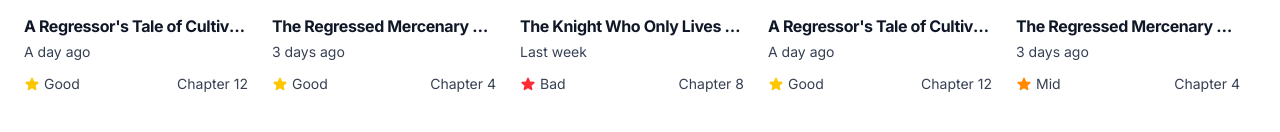
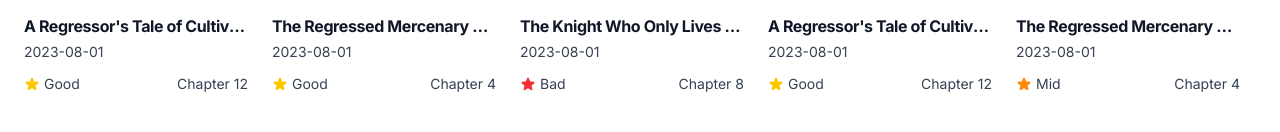
Before and after one commit to Rex-Z-z/Infinite-Scroll-Project, a Next.js app: page /user/home in a window 1280 px wide. Shown: the part 424-556 px from the top of the page. Built offline with nearby package versions, Linux system fonts and the light colour scheme.

Commit message:
Update Data

```diff
--- a/app/user/home/components/library.tsx
+++ b/app/user/home/components/library.tsx
@@ -100,10 +100,10 @@ const LibraryRead = () => {
                             <p className="mb-3 text-sm font-normal text-gray-700 dark:text-gray-400">{read.lastRead}</p>
                             <div className='flex flex-row justify-between text-sm font-normal text-gray-700 dark:text-gray-400'>
                                 <div className='flex flex-row gap-1'>
-                                    <svg xmlns="http://www.w3.org/2000/svg" viewBox="0 0 24 24" fill="currentColor" className={statusColorMap[read.status] || 'text-gray-400 size-4 mt-0.5'}>
+                                    <svg xmlns="http://www.w3.org/2000/svg" viewBox="0 0 24 24" fill="currentColor" className={statusColorMap[read.rating] || 'text-gray-400 size-4 mt-0.5'}>
                                     <path fillRule="evenodd" d="M10.788 3.21c.448-1.077 1.976-1.077 2.424 0l2.082 5.006 5.404.434c1.164.093 1.636 1.545.749 2.305l-4.117 3.527 1.257 5.273c.271 1.136-.964 2.033-1.96 1.425L12 18.354 7.373 21.18c-.996.608-2.231-.29-1.96-1.425l1.257-5.273-4.117-3.527c-.887-.76-.415-2.212.749-2.305l5.404-.434 2.082-5.005Z" clipRule="evenodd" />
                                     </svg>
-                                    <p>{read.status}</p>
+                                    <p>{read.rating}</p>
                                 </div>
                                 <p>{read.chapter}</p>
                             </div>
--- a/app/user/home/components/mock-data.tsx
+++ b/app/user/home/components/mock-data.tsx
@@ -1,13 +1,13 @@
 import { ReadItem } from './types';
 
 export const mockReads: ReadItem[] = [
-  { id: 1, type: "manga", imageUrl: "/pictures/image.png", title: "A Regressor's Tale of Cultivation", lastRead: "A day ago", status: "Good", chapter: "Chapter 12", date: "2023-08-01" },
-  { id: 2, type: "manhua", imageUrl: "/pictures/image2.png", title: "The Regressed Mercenary Has a Plan", lastRead: "3 days ago", status: "Good", chapter: "Chapter 4", date: "2023-08-01"  },
-  { id: 3, type: "manhwa",  imageUrl: "/pictures/image3.png", title: "The Knight Who Only Lives Today", lastRead: "Last week", status: "Bad", chapter: "Chapter 8", date: "2023-08-01"  },
-  { id: 4, type: "manga", imageUrl: "/pictures/image.png", title: "A Regressor's Tale of Cultivation", lastRead: "A day ago", status: "Good", chapter: "Chapter 12", date: "2023-08-01"  },
-  { id: 5, type: "manhua", imageUrl: "/pictures/image2.png", title: "The Regressed Mercenary Has a Plan", lastRead: "3 days ago", status: "Mid", chapter: "Chapter 4", date: "2023-08-01"  },
-  { id: 6, type: "manhwa", imageUrl: "/pictures/image3.png", title: "The Knight Who Only Lives Today", lastRead: "Last week", status: "Mid", chapter: "Chapter 8", date: "2023-08-01"  },
-  { id: 7, type: "manga", imageUrl: "/pictures/image5.png", title: "A Regressor's Tale of Cultivation", lastRead: "A day ago", status: "Good", chapter: "Chapter 12", date: "2023-08-01"  },
-  { id: 8, type: "manhua", imageUrl: "/pictures/image4.png", title: "The Regressed Mercenary Has a Plan", lastRead: "3 days ago", status: "Mid", chapter: "Chapter 4", date: "2023-08-01"  },
-  { id: 9, type: "manhwa", imageUrl: "/pictures/image.png", title: "The Knight Who Only Lives Today", lastRead: "Last week", status: "Mid", chapter: "Chapter 8", date: "2023-08-01"  },
+  { id: 1, type: "manga", imageUrl: "/pictures/image.png", title: "A Regressor's Tale of Cultivation", desc:"", lastRead: "2023-08-01", status: "Ongoing", rating: "Good", chapter: "Chapter 12" },
+  { id: 2, type: "manhua", imageUrl: "/pictures/image2.png", title: "The Regressed Mercenary Has a Plan", desc:"", lastRead: "2023-08-01", status: "Ongoing", rating: "Good", chapter: "Chapter 4"  },
+  { id: 3, type: "manhwa",  imageUrl: "/pictures/image3.png", title: "The Knight Who Only Lives Today", desc:"", lastRead: "2023-08-01", status: "Ongoing", rating: "Bad", chapter: "Chapter 8"  },
+  { id: 4, type: "manga", imageUrl: "/pictures/image.png", title: "A Regressor's Tale of Cultivation", desc:"", lastRead: "2023-08-01", status: "Ongoing", rating: "Good", chapter: "Chapter 12"  },
+  { id: 5, type: "manhua", imageUrl: "/pictures/image2.png", title: "The Regressed Mercenary Has a Plan", desc:"", lastRead: "2023-08-01", status: "Ongoing", rating: "Mid", chapter: "Chapter 4"  },
+  { id: 6, type: "manhwa", imageUrl: "/pictures/image3.png", title: "The Knight Who Only Lives Today", desc:"", lastRead: "2023-08-01", status: "Ongoing", rating: "Mid", chapter: "Chapter 8"  },
+  { id: 7, type: "manga", imageUrl: "/pictures/image5.png", title: "A Regressor's Tale of Cultivation", desc:"", lastRead: "2023-08-01", status: "Ongoing", rating: "Good", chapter: "Chapter 12"  },
+  { id: 8, type: "manhua", imageUrl: "/pictures/image4.png", title: "The Regressed Mercenary Has a Plan", desc:"", lastRead: "2023-08-01", status: "Ongoing", rating: "Mid", chapter: "Chapter 4"  },
+  { id: 9, type: "manhwa", imageUrl: "/pictures/image.png", title: "The Knight Who Only Lives Today", desc:"", lastRead: "2023-08-01", status: "Ongoing", rating: "Mid", chapter: "Chapter 8"  },
 ];
--- a/app/user/home/components/recent-reads.tsx
+++ b/app/user/home/components/recent-reads.tsx
@@ -102,10 +102,10 @@ const RecentReads = () => {
                             <p className="mb-3 text-sm font-normal text-gray-700 dark:text-gray-400">{read.lastRead}</p>
                             <div className='flex flex-row justify-between text-sm font-normal text-gray-700 dark:text-gray-400'>
                                 <div className='flex flex-row gap-1'>
-                                    <svg xmlns="http://www.w3.org/2000/svg" viewBox="0 0 24 24" fill="currentColor" className={statusColorMap[read.status] || 'text-gray-400 size-4 mt-0.5'}>
+                                    <svg xmlns="http://www.w3.org/2000/svg" viewBox="0 0 24 24" fill="currentColor" className={statusColorMap[read.rating] || 'text-gray-400 size-4 mt-0.5'}>
                                     <path fillRule="evenodd" d="M10.788 3.21c.448-1.077 1.976-1.077 2.424 0l2.082 5.006 5.404.434c1.164.093 1.636 1.545.749 2.305l-4.117 3.527 1.257 5.273c.271 1.136-.964 2.033-1.96 1.425L12 18.354 7.373 21.18c-.996.608-2.231-.29-1.96-1.425l1.257-5.273-4.117-3.527c-.887-.76-.415-2.212.749-2.305l5.404-.434 2.082-5.005Z" clipRule="evenodd" />
                                     </svg>
-                                    <p>{read.status}</p>
+                                    <p>{read.rating}</p>
                                 </div>
                                 <p>{read.chapter}</p>
                             </div>
--- a/app/user/home/components/recommendations.tsx
+++ b/app/user/home/components/recommendations.tsx
@@ -93,10 +93,10 @@ const Recommendations = () => {
                             <p className="mb-3 text-sm font-normal text-gray-700 dark:text-gray-400">{read.lastRead}</p>
                             <div className='flex flex-row justify-between text-sm font-normal text-gray-700 dark:text-gray-400'>
                                 <div className='flex flex-row gap-1'>
-                                    <svg xmlns="http://www.w3.org/2000/svg" viewBox="0 0 24 24" fill="currentColor" className={statusColorMap[read.status] || 'text-gray-400 size-4 mt-0.5'}>
+                                    <svg xmlns="http://www.w3.org/2000/svg" viewBox="0 0 24 24" fill="currentColor" className={statusColorMap[read.rating] || 'text-gray-400 size-4 mt-0.5'}>
                                     <path fillRule="evenodd" d="M10.788 3.21c.448-1.077 1.976-1.077 2.424 0l2.082 5.006 5.404.434c1.164.093 1.636 1.545.749 2.305l-4.117 3.527 1.257 5.273c.271 1.136-.964 2.033-1.96 1.425L12 18.354 7.373 21.18c-.996.608-2.231-.29-1.96-1.425l1.257-5.273-4.117-3.527c-.887-.76-.415-2.212.749-2.305l5.404-.434 2.082-5.005Z" clipRule="evenodd" />
                                     </svg>
-                                    <p>{read.status}</p>
+                                    <p>{read.rating}</p>
                                 </div>
                                 <p>{read.chapter}</p>
                             </div>
--- a/app/user/home/components/types/index.ts
+++ b/app/user/home/components/types/index.ts
@@ -3,8 +3,9 @@ export interface ReadItem {
   type: string;
   imageUrl: string;
   title: string;
+  desc: string;
   lastRead: string;
   status: string;
+  rating: string;
   chapter: string;
-  date: string;
 }
--- a/app/user/library/components/completed.tsx
+++ b/app/user/library/components/completed.tsx
@@ -63,10 +63,10 @@ const Completed = () => {
                             <p className="mb-3 text-sm font-normal text-gray-700 dark:text-gray-400">{read.lastRead}</p>
                             <div className='flex flex-row justify-between text-sm font-normal text-gray-700 dark:text-gray-400'>
                                 <div className='flex flex-row gap-1'>
-                                    <svg xmlns="http://www.w3.org/2000/svg" viewBox="0 0 24 24" fill="currentColor" className={statusColorMap[read.status] || 'text-gray-400 size-4 mt-0.5'}>
+                                    <svg xmlns="http://www.w3.org/2000/svg" viewBox="0 0 24 24" fill="currentColor" className={statusColorMap[read.rating] || 'text-gray-400 size-4 mt-0.5'}>
                                     <path fillRule="evenodd" d="M10.788 3.21c.448-1.077 1.976-1.077 2.424 0l2.082 5.006 5.404.434c1.164.093 1.636 1.545.749 2.305l-4.117 3.527 1.257 5.273c.271 1.136-.964 2.033-1.96 1.425L12 18.354 7.373 21.18c-.996.608-2.231-.29-1.96-1.425l1.257-5.273-4.117-3.527c-.887-.76-.415-2.212.749-2.305l5.404-.434 2.082-5.005Z" clipRule="evenodd" />
                                     </svg>
-                                    <p>{read.status}</p>
+                                    <p>{read.rating}</p>
                                 </div>
                                 <p>{read.chapter}</p>
                             </div>
--- a/app/user/library/components/dropped.tsx
+++ b/app/user/library/components/dropped.tsx
@@ -64,10 +64,10 @@ const Dropped = () => {
                             <p className="mb-3 text-sm font-normal text-gray-700 dark:text-gray-400">{read.lastRead}</p>
                             <div className='flex flex-row justify-between text-sm font-normal text-gray-700 dark:text-gray-400'>
                                 <div className='flex flex-row gap-1'>
-                                    <svg xmlns="http://www.w3.org/2000/svg" viewBox="0 0 24 24" fill="currentColor" className={statusColorMap[read.status] || 'text-gray-400 size-4 mt-0.5'}>
+                                    <svg xmlns="http://www.w3.org/2000/svg" viewBox="0 0 24 24" fill="currentColor" className={statusColorMap[read.rating] || 'text-gray-400 size-4 mt-0.5'}>
                                     <path fillRule="evenodd" d="M10.788 3.21c.448-1.077 1.976-1.077 2.424 0l2.082 5.006 5.404.434c1.164.093 1.636 1.545.749 2.305l-4.117 3.527 1.257 5.273c.271 1.136-.964 2.033-1.96 1.425L12 18.354 7.373 21.18c-.996.608-2.231-.29-1.96-1.425l1.257-5.273-4.117-3.527c-.887-.76-.415-2.212.749-2.305l5.404-.434 2.082-5.005Z" clipRule="evenodd" />
                                     </svg>
-                                    <p>{read.status}</p>
+                                    <p>{read.rating}</p>
                                 </div>
                                 <p>{read.chapter}</p>
                             </div>
--- a/app/user/library/components/hold.tsx
+++ b/app/user/library/components/hold.tsx
@@ -64,10 +64,10 @@ const Hold = () => {
                             <p className="mb-3 text-sm font-normal text-gray-700 dark:text-gray-400">{read.lastRead}</p>
                             <div className='flex flex-row justify-between text-sm font-normal text-gray-700 dark:text-gray-400'>
                                 <div className='flex flex-row gap-1'>
-                                    <svg xmlns="http://www.w3.org/2000/svg" viewBox="0 0 24 24" fill="currentColor" className={statusColorMap[read.status] || 'text-gray-400 size-4 mt-0.5'}>
+                                    <svg xmlns="http://www.w3.org/2000/svg" viewBox="0 0 24 24" fill="currentColor" className={statusColorMap[read.rating] || 'text-gray-400 size-4 mt-0.5'}>
                                     <path fillRule="evenodd" d="M10.788 3.21c.448-1.077 1.976-1.077 2.424 0l2.082 5.006 5.404.434c1.164.093 1.636 1.545.749 2.305l-4.117 3.527 1.257 5.273c.271 1.136-.964 2.033-1.96 1.425L12 18.354 7.373 21.18c-.996.608-2.231-.29-1.96-1.425l1.257-5.273-4.117-3.527c-.887-.76-.415-2.212.749-2.305l5.404-.434 2.082-5.005Z" clipRule="evenodd" />
                                     </svg>
-                                    <p>{read.status}</p>
+                                    <p>{read.rating}</p>
                                 </div>
                                 <p>{read.chapter}</p>
                             </div>
--- a/app/user/library/components/ongoing.tsx
+++ b/app/user/library/components/ongoing.tsx
@@ -63,10 +63,10 @@ const OnGoing = () => {
                             <p className="mb-3 text-sm font-normal text-gray-700 dark:text-gray-400">{read.lastRead}</p>
                             <div className='flex flex-row justify-between text-sm font-normal text-gray-700 dark:text-gray-400'>
                                 <div className='flex flex-row gap-1'>
-                                    <svg xmlns="http://www.w3.org/2000/svg" viewBox="0 0 24 24" fill="currentColor" className={statusColorMap[read.status] || 'text-gray-400 size-4 mt-0.5'}>
+                                    <svg xmlns="http://www.w3.org/2000/svg" viewBox="0 0 24 24" fill="currentColor" className={statusColorMap[read.rating] || 'text-gray-400 size-4 mt-0.5'}>
                                     <path fillRule="evenodd" d="M10.788 3.21c.448-1.077 1.976-1.077 2.424 0l2.082 5.006 5.404.434c1.164.093 1.636 1.545.749 2.305l-4.117 3.527 1.257 5.273c.271 1.136-.964 2.033-1.96 1.425L12 18.354 7.373 21.18c-.996.608-2.231-.29-1.96-1.425l1.257-5.273-4.117-3.527c-.887-.76-.415-2.212.749-2.305l5.404-.434 2.082-5.005Z" clipRule="evenodd" />
                                     </svg>
-                                    <p>{read.status}</p>
+                                    <p>{read.rating}</p>
                                 </div>
                                 <p>{read.chapter}</p>
                             </div>
--- a/package.json
+++ b/package.json
@@ -26,6 +26,7 @@
     "react": "19.1.0",
     "react-dom": "19.1.0",
     "react-hook-form": "^7.63.0",
+    "swr": "^2.3.6",
     "tailwind-merge": "^3.3.1",
     "zod": "^4.1.11"
   },
```
Also changed, not shown: services/api.ts (added, +10 -0 lines), 1 other file (tests, documents, lock files or other folders).
